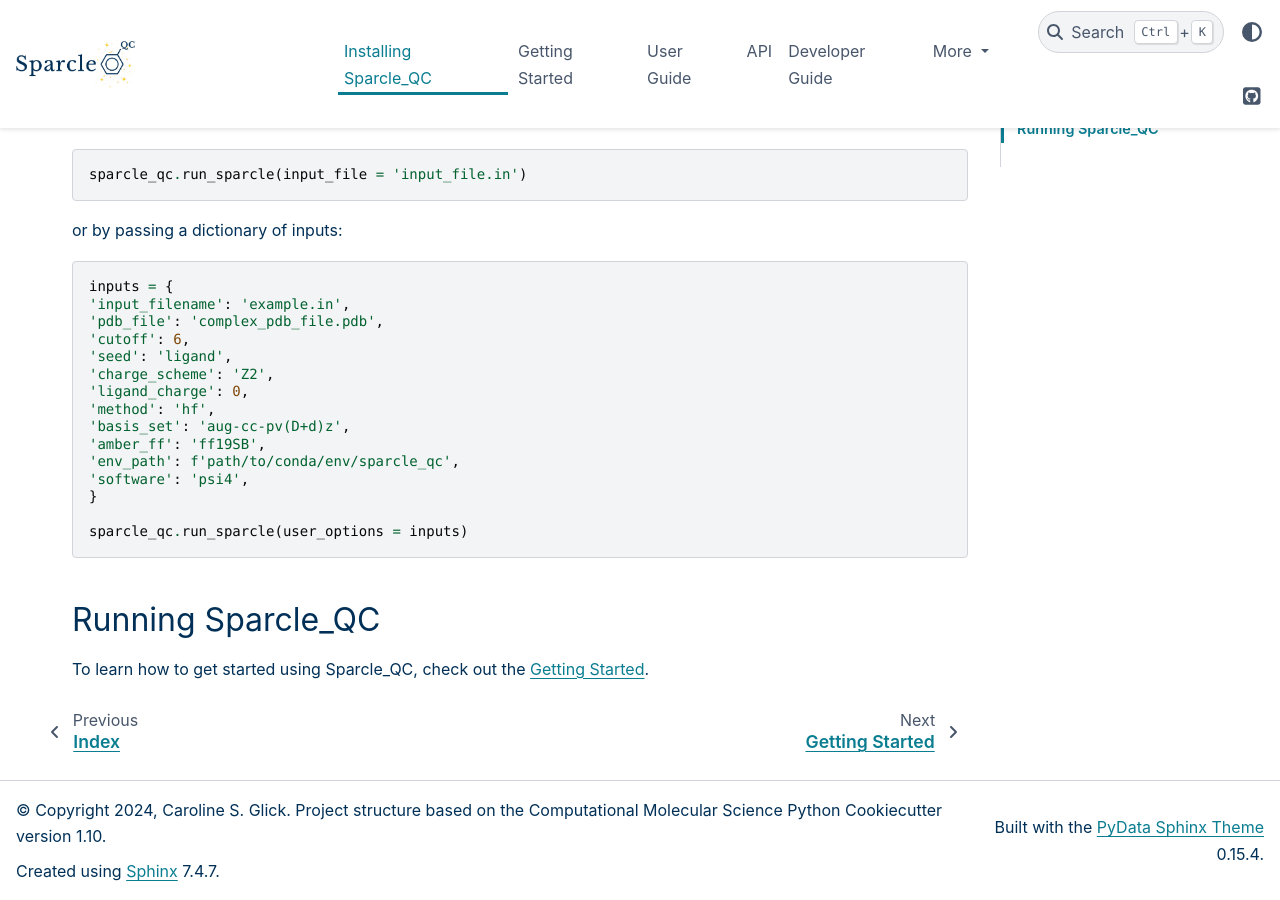
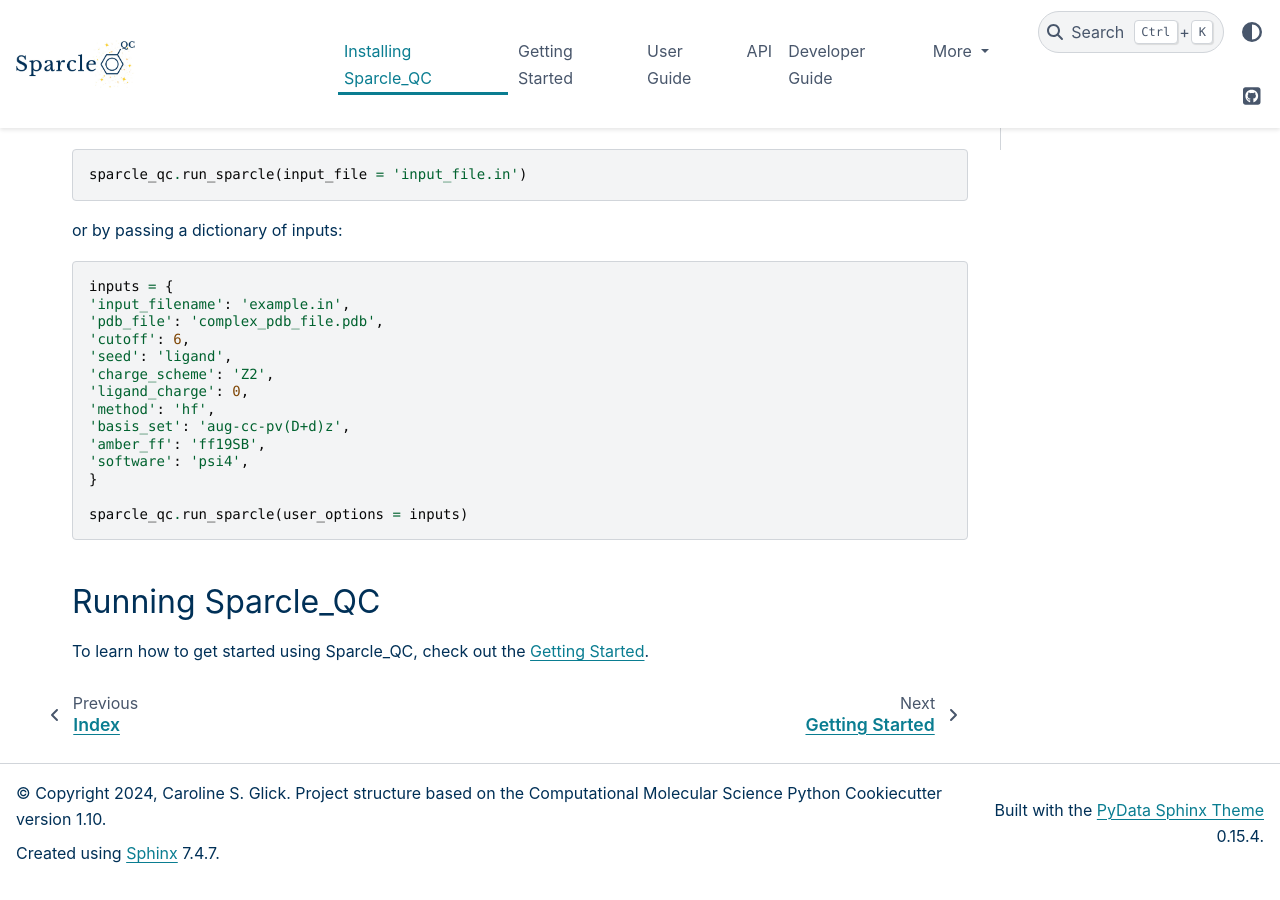
Before and after one commit to carolinesargent/sparcleqc, a Sphinx documentation site: the page built from docs/installation.rst, in a window 1280 px wide and 900 px high, scrolled down 1072 px. Built offline with Sphinx 7.4.7 and the PyData theme 0.15.4, drawn with Linux system fonts in a browser that asks for light colours; the version number could not be read and is left out.

Commit message:
removing env_path

```diff
--- a/docs/installation.rst
+++ b/docs/installation.rst
@@ -58,7 +58,6 @@ or by passing a dictionary of inputs:
     'method': 'hf',
     'basis_set': 'aug-cc-pv(D+d)z',
     'amber_ff': 'ff19SB',
-    'env_path': f'path/to/conda/env/sparcle_qc',
     'software': 'psi4',
     }
 
```
